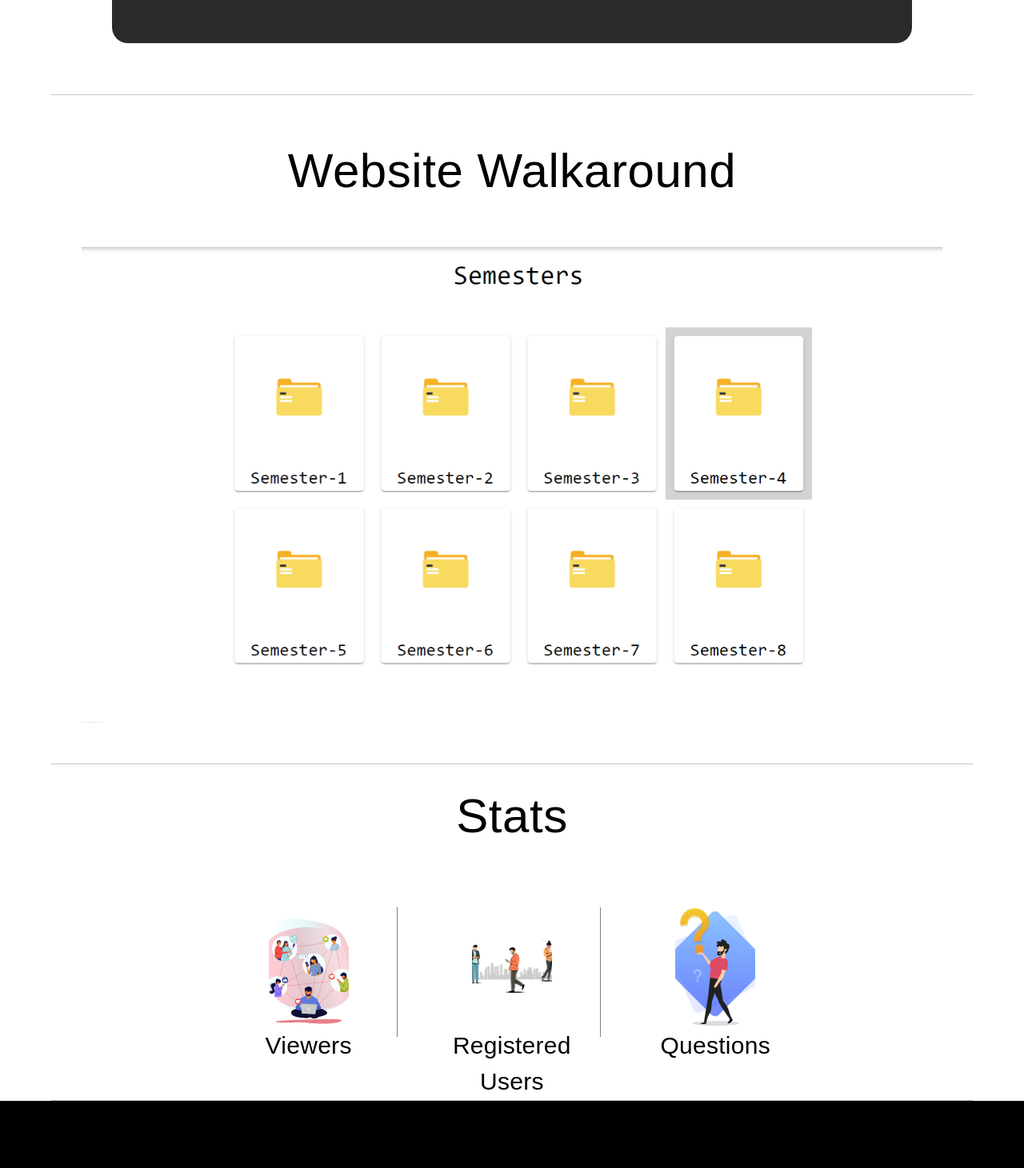
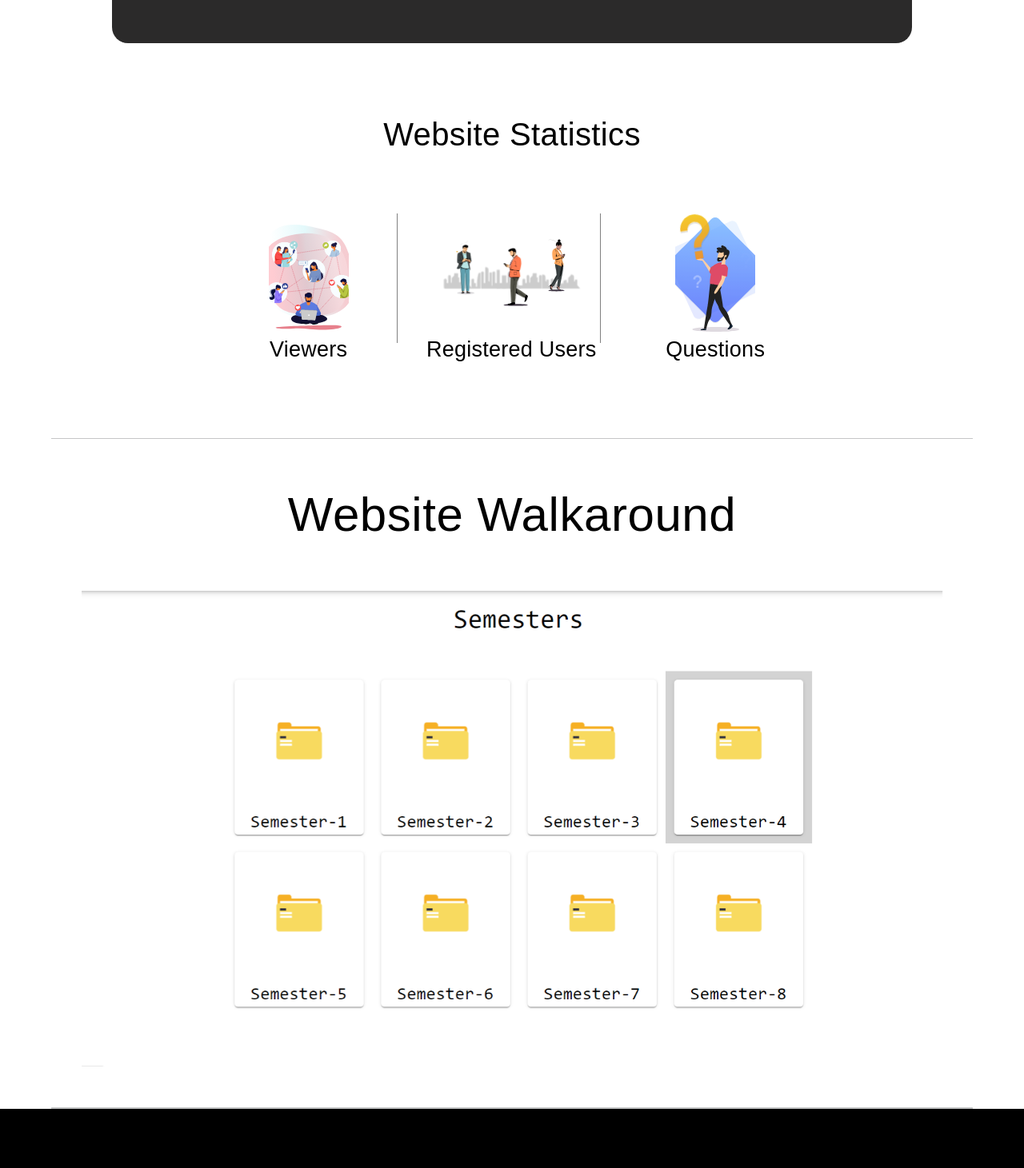
Before and after one commit to College-WIT/College_Wit_Website, a React (Create React App) app in the folder rcoem-overflow/: page / in a window 1280 px wide. Shown: the part 640-2101 px from the top of the page at 80% size. Built offline with nearby package versions, Linux system fonts and the light colour scheme; no server answers; a web font is replaced by a local one.

Commit message:
Stats wala upar kar dia

```diff
--- a/rcoem-overflow/src/Components/Homepage/counter.jsx
+++ b/rcoem-overflow/src/Components/Homepage/counter.jsx
@@ -53,16 +53,16 @@ const counter = () => {
         <Grid container sx={{
             height: "auto",
             marginTop: "20px",
-            marginBottom: "20px"
+            marginBottom: "60px"
         }}>
             <Grid container justifyContent="center" >
                 <Typography sx={{
-                    fontSize: 60,
+                    fontSize: 40,
                     color: '#000000',
                     fontFamily: "'urw-din',sans-serif",
                     // marginTop: "20px",
                     marginBottom: "20px"
-                }}>Stats
+                }}> Website Statistics
                 </Typography>
             </Grid>
             <Grid container xs={12} justifyContent="center" sx={{
@@ -91,7 +91,7 @@ const counter = () => {
                             width='100px'
                         />
                         <Typography sx={{
-                                    fontSize: 30,
+                            fontSize: 27,
                             fontFamily: "'urw-din',sans-serif",
                         }}>
                             Viewers
@@ -105,11 +105,12 @@ const counter = () => {
                     }}>
                         <Lottie options={defaultOptions2}
                             height='150px'
-                                    width='100px'
+                            width='190px'
                         />
                         <Typography sx={{
-                                    fontSize: 30,
+                            fontSize: 27,
                             fontFamily: "'urw-din',sans-serif",
+                            width: "220px"
                         }}>
                             Registered Users
                         </Typography>
@@ -124,7 +125,7 @@ const counter = () => {
                             width='100px'
                         />
                         <Typography sx={{
-                                    fontSize: 30,
+                            fontSize: 27,
                             fontFamily: "'urw-din',sans-serif",
                         }}>
                             Questions
--- a/rcoem-overflow/src/Pages/HomePage/Home.jsx
+++ b/rcoem-overflow/src/Pages/HomePage/Home.jsx
@@ -13,6 +13,7 @@ function Home() {
     <div className="Home">
       <ResponsiveAppBar />
       <Boxes />
+      <Counter />
       <Grid container justifyContent="center">
         <Divider light width="90%" />
       </Grid>
@@ -24,7 +25,6 @@ function Home() {
       <Grid container justifyContent="center">
         <Divider light width="90%" />
       </Grid>
-      <Counter />
       <Grid container justifyContent="center">
         <Divider light width="90%" />
       </Grid>
```
Lines whose indentation alone changed are shown as unchanged.
